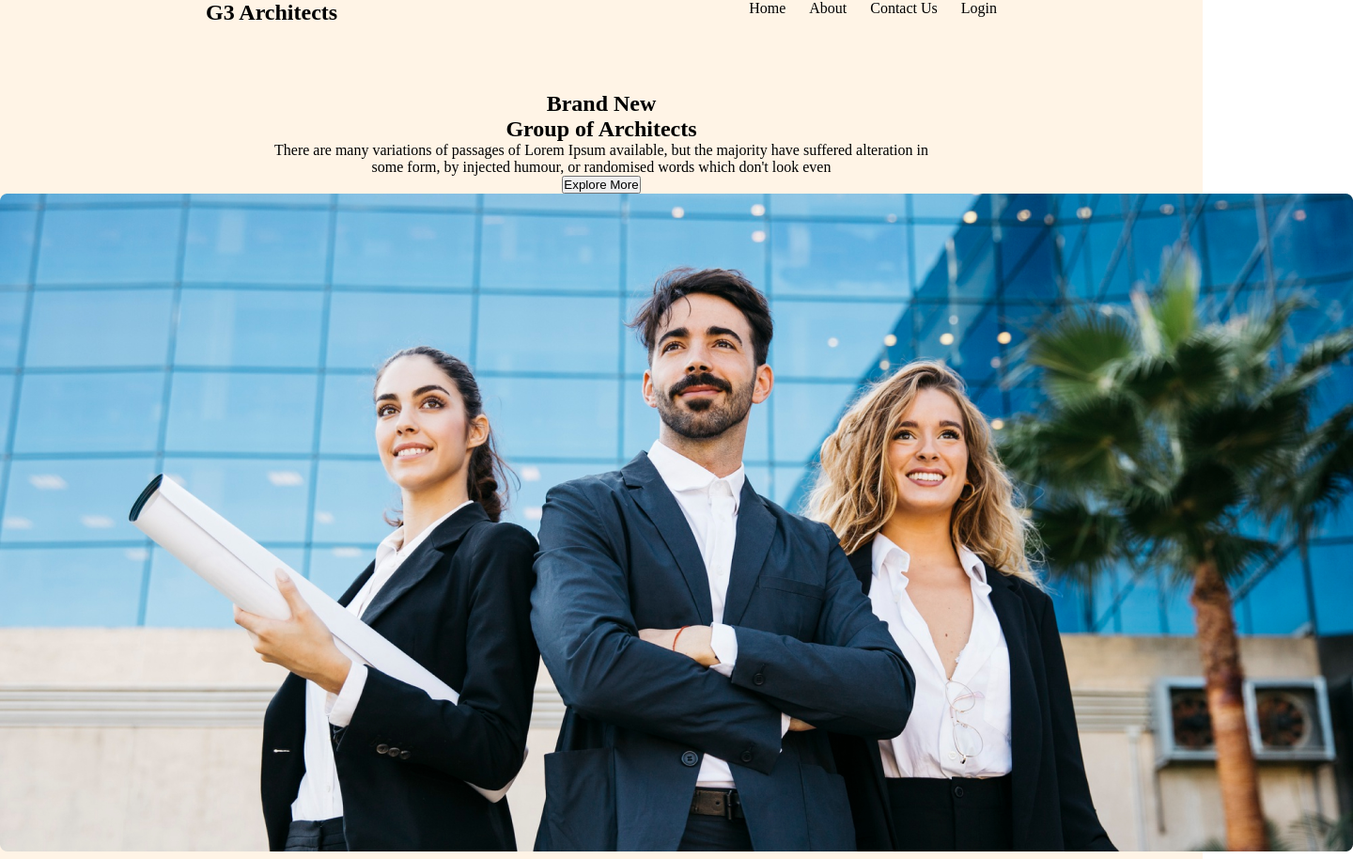
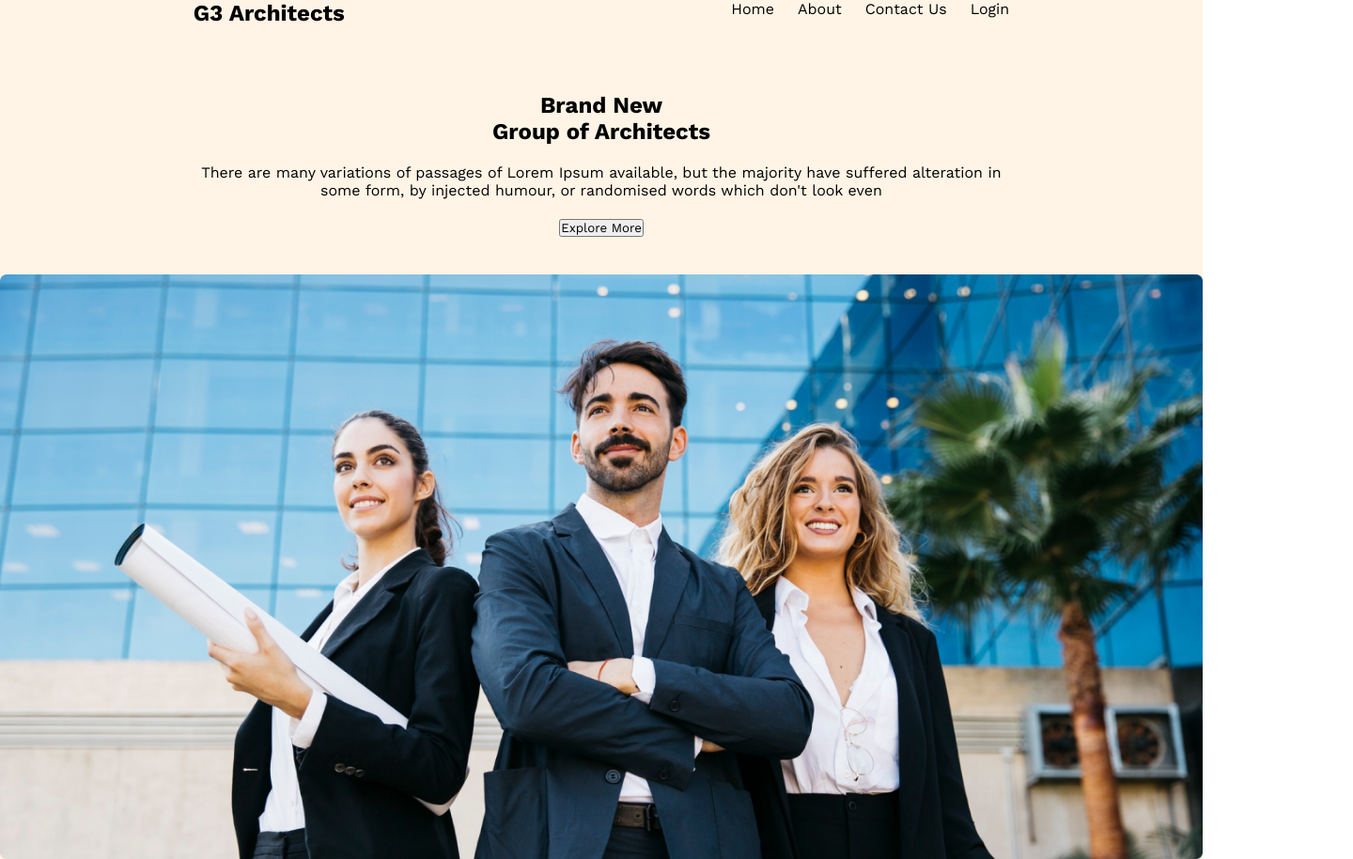
Before and after one commit to RayyanWebDev/g3-architects-website, a plain HTML site: page index.html in a window 1280 px wide. Shown: the top 914 px of the page at 94% size, 1440 px wide, since content can reach past the window. Drawn offline with nearby package versions, Linux system fonts and the light colour scheme.

Commit message:
added font

```diff
--- a/index.html
+++ b/index.html
@@ -15,16 +15,18 @@
           </div>
           <div class="bar">
             <ul class="bar-list">
-              <li>Home</li>
-              <li>About</li>
-              <li>Contact Us</li>
-              <li>Login</li>
+              <li><a href="" class="menu-list">Home</a></li>
+              <li><a href="" class="menu-list">About</a></li>
+              <li><a href="" class="menu-list">Contact Us</a></li>
+              <li><a href="" class="menu-list">Login</a></li>
             </ul>
           </div>
         </div>
         <div class="banner-container">
           <div class="banner-description">
-            <h2>Brand New <br />Group of Architects</h2>
+            <h2 class="banner-title">
+              <b>Brand New <br />Group of Architects</b>
+            </h2>
             <p class="description">
               There are many variations of passages of Lorem Ipsum available,
               but the majority have suffered alteration in <br />
--- a/styles/styles.css
+++ b/styles/styles.css
@@ -1,3 +1,7 @@
+@import url("https://fonts.googleapis.com/css2?family=Work+Sans:wght@400;500;600;700;800&display=swap");
+* {
+  font-family: "Work Sans", sans-serif;
+}
 * {
   padding: 0;
   margin: 0;
@@ -13,6 +17,10 @@ ul > li {
   display: flex;
   gap: 25px;
 }
+.menu-list {
+  color: black;
+  text-decoration: none;
+}
 .banner-container {
   text-align: center;
   padding-top: 70px;
@@ -20,6 +28,16 @@ ul > li {
 .nav-bar {
   background-color: rgb(255, 244, 230);
 }
+.banner-description {
+  margin-bottom: 40px;
+}
+.banner-title {
+  margin-bottom: 20px;
+}
+.description {
+  margin-bottom: 20px;
+}
 .banner-img {
   margin-bottom: 45px;
+  width: 100%;
 }
```
